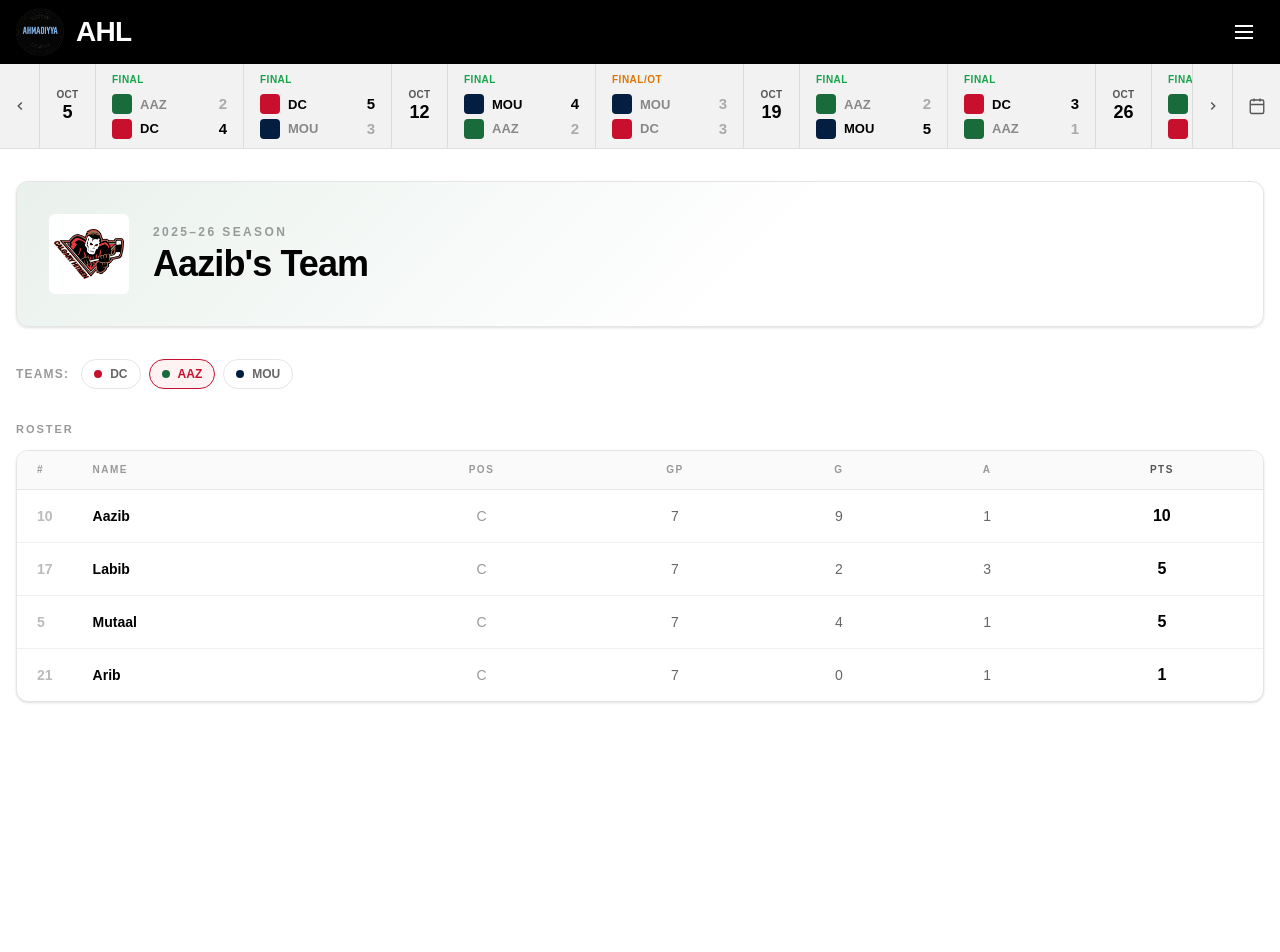
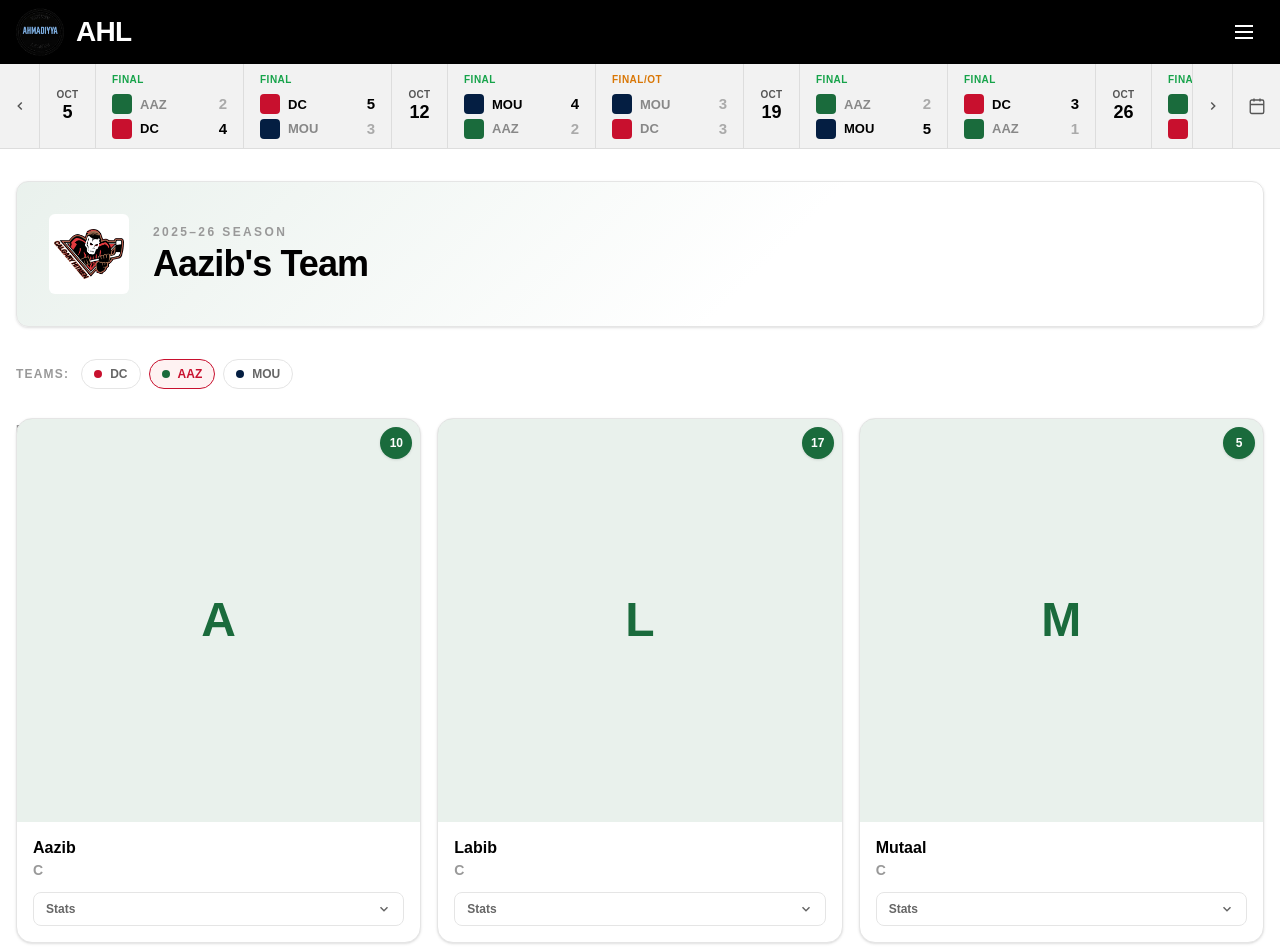
Before and after one commit to rizwan-mirza315/ahl, a Next.js app: page /teams/aazib in a window 1280 px wide. Shown: the top 952 px of the page. Before the commit the page ends 800 px from the top, so only its background shows below. Built offline with nearby package versions, Linux system fonts and the light colour scheme.

Commit message:
Redesign team roster as player cards with expandable stats
Co-Authored-By: Claude Sonnet 4.6 <noreply@anthropic.com>

```diff
--- /dev/null
+++ b/app/players/[id]/page.tsx
@@ -0,0 +1,107 @@
+"use client";
+import { getPlayerById, getTeamById } from "@/lib/data";
+import TeamBadge from "@/components/TeamBadge";
+import Image from "next/image";
+import Link from "next/link";
+import { notFound } from "next/navigation";
+import { useState, use } from "react";
+
+export default function PlayerPage({ params }: { params: Promise<{ id: string }> }) {
+  const { id } = use(params);
+  const player = getPlayerById(id);
+  if (!player) notFound();
+
+  const team = getTeamById(player.teamId);
+
+  return <PlayerCard player={player} team={team} />;
+}
+
+function PlayerCard({ player, team }: { player: ReturnType<typeof getPlayerById> & object; team: ReturnType<typeof getTeamById> }) {
+  const [expanded, setExpanded] = useState(false);
+
+  return (
+    <div className="min-h-screen flex flex-col items-center justify-start py-12 px-4">
+      <div className="w-full max-w-sm">
+        {/* Card */}
+        <div className="bg-white rounded-2xl overflow-hidden shadow-lg border border-[#e5e5e5]">
+          {/* Photo */}
+          <div className="relative w-full" style={{ aspectRatio: "3/4" }}>
+            {player!.photo ? (
+              <Image
+                src={player!.photo}
+                alt={player!.name}
+                fill
+                className="object-cover object-top"
+                unoptimized
+              />
+            ) : (
+              <div
+                className="w-full h-full flex items-center justify-center"
+                style={{ backgroundColor: team?.color ?? "#111" }}
+              >
+                <span className="text-white font-black" style={{ fontSize: "6rem" }}>{player!.name[0]}</span>
+              </div>
+            )}
+            {/* Number badge */}
+            <div
+              className="absolute top-4 right-4 w-10 h-10 rounded-full flex items-center justify-center text-white font-black text-sm shadow"
+              style={{ backgroundColor: team?.color ?? "#111" }}
+            >
+              {player!.number}
+            </div>
+          </div>
+
+          {/* Info */}
+          <div className="px-6 py-5">
+            <h1 className="text-2xl font-black text-black tracking-tight">{player!.name}</h1>
+            <div className="flex items-center gap-2 mt-1 mb-4">
+              {team && (
+                <Link href={`/teams/${team.id}`} className="flex items-center gap-1.5 hover:opacity-75 transition-opacity">
+                  <TeamBadge team={team} size={22} />
+                  <span className="text-[#666] text-sm font-semibold">{team.name}</span>
+                </Link>
+              )}
+              <span className="text-[#bbb]">·</span>
+              <span className="text-[#999] text-sm font-semibold">{player!.position}</span>
+            </div>
+
+            {/* Expand button */}
+            <button
+              onClick={() => setExpanded((e) => !e)}
+              className="w-full flex items-center justify-between text-sm font-bold text-[#666] border border-[#e5e5e5] rounded-lg px-4 py-2.5 hover:bg-[#fafafa] transition-colors"
+            >
+              <span>{expanded ? "Hide Stats" : "View Stats"}</span>
+              <svg
+                width="16" height="16" viewBox="0 0 24 24" fill="none" stroke="currentColor" strokeWidth="2.5"
+                className={`transition-transform duration-200 ${expanded ? "rotate-180" : ""}`}
+              >
+                <path d="M6 9l6 6 6-6" />
+              </svg>
+            </button>
+
+            {/* Stats */}
+            {expanded && (
+              <div className="grid grid-cols-4 divide-x divide-[#f0f0f0] mt-4 border border-[#f0f0f0] rounded-xl overflow-hidden">
+                {[
+                  { label: "GP", value: player!.gamesPlayed },
+                  { label: "G",  value: player!.goals },
+                  { label: "A",  value: player!.assists },
+                  { label: "PTS", value: player!.goals + player!.assists },
+                ].map((s) => (
+                  <div key={s.label} className="flex flex-col items-center py-4">
+                    <span className="text-[9px] font-bold text-[#999] tracking-[0.15em] uppercase mb-0.5">{s.label}</span>
+                    <span className="text-2xl font-black text-black">{s.value}</span>
+                  </div>
+                ))}
+              </div>
+            )}
+          </div>
+        </div>
+
+        <Link href={`/teams/${player!.teamId}`} className="inline-flex items-center gap-2 text-[#c8102e] text-sm font-bold mt-6 hover:underline">
+          ← Back to {team?.name}
+        </Link>
+      </div>
+    </div>
+  );
+}
--- a/app/teams/[id]/page.tsx
+++ b/app/teams/[id]/page.tsx
@@ -1,14 +1,13 @@
+"use client";
 import { getTeamById, getPlayersByTeam, teams } from "@/lib/data";
 import TeamBadge from "@/components/TeamBadge";
 import Link from "next/link";
+import Image from "next/image";
 import { notFound } from "next/navigation";
+import { useState, use } from "react";
 
-export function generateStaticParams() {
-  return teams.map((t) => ({ id: t.id }));
-}
-
-export default async function TeamPage({ params }: { params: Promise<{ id: string }> }) {
-  const { id } = await params;
+export default function TeamPage({ params }: { params: Promise<{ id: string }> }) {
+  const { id } = use(params);
   const team = getTeamById(id);
   if (!team) notFound();
 
@@ -49,38 +48,105 @@ export default async function TeamPage({ params }: { params: Promise<{ id: strin
         ))}
       </div>
 
-      {/* Skaters */}
-      <section className="space-y-3">
-        <h2 className="text-[11px] font-bold text-[#999] tracking-[0.18em] uppercase">Roster</h2>
-        <div className="bg-white border border-[#e5e5e5] rounded-xl overflow-hidden shadow-sm">
-          <table className="w-full text-sm">
-            <thead>
-              <tr className="bg-[#fafafa] border-b border-[#e5e5e5] text-[#999] text-[10px] tracking-[0.15em] uppercase">
-                <th className="px-5 py-3 text-left w-12 font-bold">#</th>
-                <th className="px-5 py-3 text-left font-bold">Name</th>
-                <th className="px-4 py-3 text-center font-bold">Pos</th>
-                <th className="px-4 py-3 text-center font-bold">GP</th>
-                <th className="px-4 py-3 text-center font-bold">G</th>
-                <th className="px-4 py-3 text-center font-bold">A</th>
-                <th className="px-4 py-3 text-center font-black text-[#555]">PTS</th>
-              </tr>
-            </thead>
-            <tbody>
-              {skaters.map((player) => (
-                <tr key={player.id} className="border-b border-[#f0f0f0] last:border-0 hover:bg-[#fafafa] transition-colors">
-                  <td className="px-5 py-3.5 text-[#bbb] font-bold">{player.number}</td>
-                  <td className="px-5 py-3.5 font-bold text-black">{player.name}</td>
-                  <td className="px-4 py-3.5 text-center text-[#999]">{player.position}</td>
-                  <td className="px-4 py-3.5 text-center text-[#666]">{player.gamesPlayed}</td>
-                  <td className="px-4 py-3.5 text-center text-[#666]">{player.goals}</td>
-                  <td className="px-4 py-3.5 text-center text-[#666]">{player.assists}</td>
-                  <td className="px-4 py-3.5 text-center font-black text-black text-base">{player.goals + player.assists}</td>
-                </tr>
-              ))}
-            </tbody>
-          </table>
-        </div>
-      </section>
+      {/* Roster label */}
+      <h2 className="text-[11px] font-bold text-[#999] tracking-[0.18em] uppercase -mb-5">Roster</h2>
+
+      {/* Player cards grid */}
+      <div className="grid grid-cols-2 sm:grid-cols-3 gap-4">
+        {skaters.map((player) => (
+          <PlayerCard key={player.id} player={player} teamColor={team.color} />
+        ))}
+      </div>
     </div>
   );
 }
+
+function PlayerCard({
+  player,
+  teamColor,
+}: {
+  player: ReturnType<typeof getPlayersByTeam>[number];
+  teamColor: string;
+}) {
+  const [expanded, setExpanded] = useState(false);
+
+  return (
+    <div className="bg-white border border-[#e5e5e5] rounded-2xl overflow-hidden shadow-sm flex flex-col">
+      {/* Photo */}
+      <div className="relative w-full" style={{ aspectRatio: "1/1" }}>
+        {player.photo ? (
+          <Link href={`/players/${player.id}`}>
+            <Image
+              src={player.photo}
+              alt={player.name}
+              fill
+              className="object-cover object-top"
+              unoptimized
+            />
+          </Link>
+        ) : (
+          <div
+            className="w-full h-full flex items-center justify-center"
+            style={{ backgroundColor: teamColor + "18" }}
+          >
+            <span className="font-black text-5xl" style={{ color: teamColor }}>
+              {player.name[0]}
+            </span>
+          </div>
+        )}
+        {/* Jersey number badge */}
+        <div
+          className="absolute top-2 right-2 w-8 h-8 rounded-full flex items-center justify-center text-white font-black text-xs shadow"
+          style={{ backgroundColor: teamColor }}
+        >
+          {player.number}
+        </div>
+      </div>
+
+      {/* Info */}
+      <div className="px-4 py-4 flex flex-col gap-3 flex-1">
+        <div>
+          {player.photo ? (
+            <Link href={`/players/${player.id}`} className="hover:text-[#c8102e] transition-colors">
+              <p className="font-black text-black text-base leading-tight">{player.name}</p>
+            </Link>
+          ) : (
+            <p className="font-black text-black text-base leading-tight">{player.name}</p>
+          )}
+          <p className="text-[#999] text-sm font-semibold mt-0.5">{player.position}</p>
+        </div>
+
+        {/* Expand toggle */}
+        <button
+          onClick={() => setExpanded((e) => !e)}
+          className="flex items-center justify-between text-xs font-bold text-[#666] border border-[#e5e5e5] rounded-lg px-3 py-2 hover:bg-[#fafafa] transition-colors w-full"
+        >
+          <span>{expanded ? "Hide Stats" : "Stats"}</span>
+          <svg
+            width="14" height="14" viewBox="0 0 24 24" fill="none" stroke="currentColor" strokeWidth="2.5"
+            className={`transition-transform duration-200 ${expanded ? "rotate-180" : ""}`}
+          >
+            <path d="M6 9l6 6 6-6" />
+          </svg>
+        </button>
+
+        {/* Stats */}
+        {expanded && (
+          <div className="grid grid-cols-4 divide-x divide-[#f0f0f0] border border-[#f0f0f0] rounded-xl overflow-hidden">
+            {[
+              { label: "GP", value: player.gamesPlayed },
+              { label: "G",  value: player.goals },
+              { label: "A",  value: player.assists },
+              { label: "PTS", value: player.goals + player.assists },
+            ].map((s) => (
+              <div key={s.label} className="flex flex-col items-center py-3">
+                <span className="text-[8px] font-bold text-[#999] tracking-[0.12em] uppercase mb-0.5">{s.label}</span>
+                <span className="text-xl font-black text-black">{s.value}</span>
+              </div>
+            ))}
+          </div>
+        )}
+      </div>
+    </div>
+  );
+}
```
